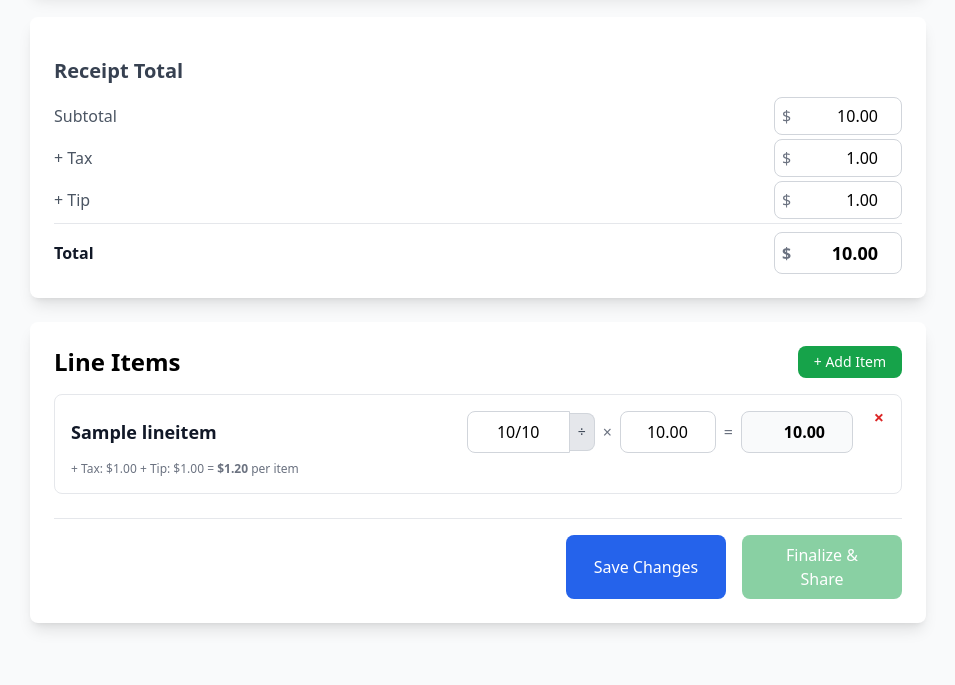
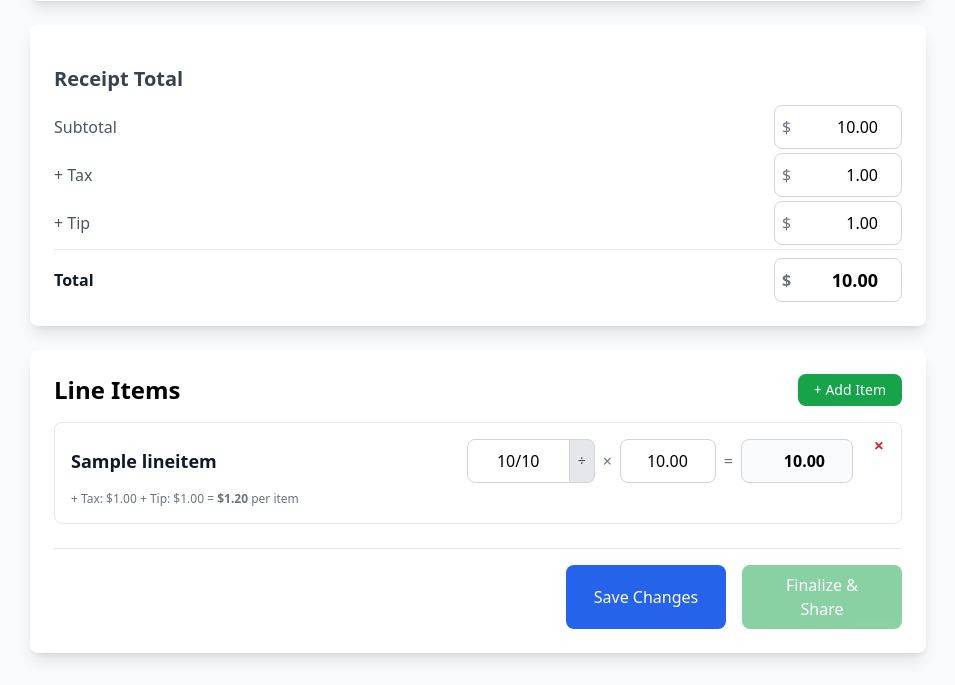
Before and after one commit to kuitang/receipt-splitter, a Django app: template templates/receipts/edit_async.html in a window 1280 px wide. Shown: the part 907-1592 px from the top of the page, without its empty margins (162-1117 px from the left). Before the commit the page ends 1537 px from the top, so only its background shows below. Run offline with Django 5.2, Linux system fonts and the light colour scheme; tables that the repository leaves empty hold one stand-in row (values such as "Sample post"); the template is opened without the code that fills it: values that come from a table or form of the project are taken from there, most other values are stand-ins (such as "Sample title", 1, 10 or a date in 2020); some libraries are stand-ins or nearby versions.

Commit message:
Fix six pre-existing issues: charge-link polling, legacy entities, edit-page tap targets, broken image, favicon, Permissions-Policy
- Venmo charge links no longer vanish after the first status poll: the
  JS participant-row template now mirrors the server-rendered row,
  including the uploader-only charge pill with a single-encoded note
  (same pattern as updateVenmoLink). #view-page-data exposes
  is_uploader/uploader_name; links render only for the uploader and
  never on their own row. 4 new JS tests.
- Data migration 0012 unescapes legacy double-escaped text stored
  before strip_html_tags landed (Receipt.uploader_name/restaurant_name,
  LineItem.name, Claim.claimer_name, ActiveViewer.viewer_name).
  DB-agnostic, rewrites only changed rows, no-op reverse.
- Edit page (plus tip/subdivide/share modals and upload-page inputs)
  brought to the 44px iOS tap-target standard via .tap-target hit-area
  expansion and real h-11 input heights. Also fixes the item-total
  input being squeezed to 18px wide (value invisible) at 390px.
- success_split.png: the illustration was referenced at /media/, which
  is no longer served; recovered it from git history, resized 1024->256
  (3.1MB -> 107KB), moved to static/images/ with {% static %}.
- Favicon: receipt-glyph SVG + multi-size .ico + apple-touch-icon,
  linked in base.html, plus a /favicon.ico redirect to the static asset.
- Removed invalid 'web-share=()' token from the Permissions-Policy
  header (unrecognized by Chromium; the old '=()' allowlist also
  disabled Web Share where recognized).

Co-Authored-By: Claude Fable 5 <noreply@anthropic.com>
Claude-Session: https://claude.ai/code/session_01U2p3Wece4UCgTHHogmUd5V

```diff
--- a/receipt_splitter/urls.py
+++ b/receipt_splitter/urls.py
@@ -15,11 +15,14 @@ Including another URLconf
     2. Add a URL to urlpatterns:  path('blog/', include('blog.urls'))
 """
 from django.contrib import admin
+from django.templatetags.static import static
 from django.urls import path, include
 from django.conf import settings
+from django.views.generic import RedirectView
 
 urlpatterns = [
     path("admin/", admin.site.urls),
+    path("favicon.ico", RedirectView.as_view(url=static("favicon.ico"), permanent=True)),
     path("", include("receipts.urls")),
 ]
 
--- a/receipts/middleware/csp_middleware.py
+++ b/receipts/middleware/csp_middleware.py
@@ -131,7 +131,6 @@ class SimpleStrictCSPMiddleware(MiddlewareMixin):
             "screen-wake-lock=()",   # Prevent screen sleep
             "sync-xhr=()",           # Synchronous XHR (deprecated)
             "usb=()",                # USB devices
-            "web-share=()",          # Web share API
             "xr-spatial-tracking=()" # VR/AR
         ]
         response['Permissions-Policy'] = ", ".join(permissions)
--- a/static/js/template-utils.js
+++ b/static/js/template-utils.js
@@ -225,17 +225,28 @@ window.TemplateUtils = {
      * Create participant entry from template
      * @param {string} name - Participant name
      * @param {number} amount - Amount owed
+     * @param {{href: string, title: string}|null} venmoLink - Venmo charge link
+     *        (uploader-only); the link element is removed when omitted
      * @returns {DocumentFragment|null} The participant entry
      */
-    createParticipantEntry(name, amount) {
+    createParticipantEntry(name, amount, venmoLink = null) {
         const clone = this.cloneTemplate('participant-entry-template');
         if (!clone) return null;
 
         const nameSpan = clone.querySelector('[data-participant-name]');
         const amountSpan = clone.querySelector('[data-participant-amount]');
+        const venmoAnchor = clone.querySelector('[data-participant-venmo-link]');
 
         if (nameSpan) nameSpan.textContent = name;
         if (amountSpan) amountSpan.textContent = `$${amount.toFixed(2)}`;
+        if (venmoAnchor) {
+            if (venmoLink) {
+                venmoAnchor.href = venmoLink.href;
+                venmoAnchor.title = venmoLink.title;
+            } else {
+                venmoAnchor.remove();
+            }
+        }
 
         return clone;
     },
--- a/templates/base.html
+++ b/templates/base.html
@@ -9,6 +9,9 @@
     <script src="https://cdn.tailwindcss.com"></script>
 
     {% load static %}
+    <link rel="icon" href="{% static 'favicon.ico' %}" sizes="48x48">
+    <link rel="icon" href="{% static 'favicon.svg' %}" type="image/svg+xml">
+    <link rel="apple-touch-icon" href="{% static 'apple-touch-icon.png' %}">
     <link rel="stylesheet" href="{% static 'css/styles.css' %}">
 
     {% block extra_head %}{% endblock %}
--- a/templates/receipts/edit_async.html
+++ b/templates/receipts/edit_async.html
@@ -177,7 +177,7 @@
                            id="restaurant_name"
                            value="{{ receipt.restaurant_name|default:'Restaurant Name' }}"
                            placeholder="Restaurant Name"
-                           class="text-3xl font-bold text-gray-900 bg-transparent border-0 p-0 focus:outline-none focus:ring-2 focus:ring-blue-500 focus:rounded-lg focus:px-2 w-full"
+                           class="h-11 text-3xl font-bold text-gray-900 bg-transparent border-0 p-0 focus:outline-none focus:ring-2 focus:ring-blue-500 focus:rounded-lg focus:px-2 w-full"
                            {% if is_processing %}disabled{% endif %}>
                     <p class="text-gray-600 mt-1">Review and edit the extracted receipt data</p>
                 </div>
@@ -233,7 +233,7 @@
                                                id="subtotal"
                                                value="{{ receipt.subtotal|floatformat:2 }}"
                                                step="0.01"
-                                               class="w-32 pl-6 pr-2 py-1.5 border border-gray-300 rounded-lg focus:ring-2 focus:ring-blue-500 text-right tabular-nums font-medium">
+                                               class="w-32 h-11 pl-6 pr-2 border border-gray-300 rounded-lg focus:ring-2 focus:ring-blue-500 text-right tabular-nums font-medium">
                                     </div>
                                 </div>
                                 <div class="flex justify-between items-center">
@@ -244,7 +244,7 @@
                                                id="tax"
                                                value="{{ receipt.tax|floatformat:2 }}"
                                                step="0.01"
-                                               class="w-32 pl-6 pr-2 py-1.5 border border-gray-300 rounded-lg focus:ring-2 focus:ring-blue-500 text-right tabular-nums font-medium">
+                                               class="w-32 h-11 pl-6 pr-2 border border-gray-300 rounded-lg focus:ring-2 focus:ring-blue-500 text-right tabular-nums font-medium">
                                     </div>
                                 </div>
                                 <div class="flex justify-between items-center">
@@ -255,7 +255,7 @@
                                                id="tip"
                                                value="{{ receipt.tip|floatformat:2 }}"
                                                step="0.01"
-                                               class="w-32 pl-6 pr-2 py-1.5 border border-gray-300 rounded-lg focus:ring-2 focus:ring-blue-500 text-right tabular-nums font-medium">
+                                               class="w-32 h-11 pl-6 pr-2 border border-gray-300 rounded-lg focus:ring-2 focus:ring-blue-500 text-right tabular-nums font-medium">
                                     </div>
                                 </div>
                                 <div class="flex justify-between items-center border-t pt-2 mt-2">
@@ -266,7 +266,7 @@
                                                id="total"
                                                value="{{ receipt.total|floatformat:2 }}"
                                                step="0.01"
-                                               class="w-32 pl-6 pr-2 py-1.5 border border-gray-300 rounded-lg focus:ring-2 focus:ring-blue-500 text-right tabular-nums font-bold text-lg">
+                                               class="w-32 h-11 pl-6 pr-2 border border-gray-300 rounded-lg focus:ring-2 focus:ring-blue-500 text-right tabular-nums font-bold text-lg">
                                     </div>
                                 </div>
                             </div>
@@ -278,7 +278,7 @@
             <div class="bg-white rounded-lg shadow-lg p-6">
                 <div class="flex justify-between items-center mb-4">
                     <h2 class="text-2xl font-semibold {% if is_processing %}opacity-50{% endif %}">Line Items</h2>
-                    <button data-action="add-item" class="bg-green-600 text-white px-4 py-1.5 rounded-lg hover:bg-green-700 text-sm font-medium {% if is_processing %}opacity-50 cursor-not-allowed{% endif %}" {% if is_processing %}disabled{% endif %}>
+                    <button data-action="add-item" class="tap-target bg-green-600 text-white px-4 py-1.5 rounded-lg hover:bg-green-700 text-sm font-medium {% if is_processing %}opacity-50 cursor-not-allowed{% endif %}" {% if is_processing %}disabled{% endif %}>
                         + Add Item
                     </button>
                 </div>
@@ -335,7 +335,7 @@
             </div>
         </div>
         {% include 'receipts/partials/copy_link_widget.html' with share_url='' widget_id='share-url' show_qr_code_inline=True %}
-        <button data-action="close-share-modal" class="mt-4 w-full bg-gray-200 text-gray-800 px-6 py-2 rounded-lg hover:bg-gray-300 font-medium">
+        <button data-action="close-share-modal" class="tap-target mt-4 w-full bg-gray-200 text-gray-800 px-6 py-2 rounded-lg hover:bg-gray-300 font-medium">
             Close
         </button>
     </div>
--- a/templates/receipts/index.html
+++ b/templates/receipts/index.html
@@ -71,7 +71,7 @@
                        required
                        minlength="2"
                        maxlength="50"
-                       class="w-full px-4 py-2 border border-gray-300 rounded-lg focus:ring-2 focus:ring-blue-500 focus:border-transparent"
+                       class="w-full h-11 px-4 border border-gray-300 rounded-lg focus:ring-2 focus:ring-blue-500 focus:border-transparent"
                        placeholder="Enter your name">
             </div>
 
@@ -80,7 +80,7 @@
                        name="venmo_username"
                        id="venmo_username"
                        maxlength="31"
-                       class="w-full px-4 py-2 border border-gray-300 rounded-lg focus:ring-2 focus:ring-blue-500 focus:border-transparent"
+                       class="w-full h-11 px-4 border border-gray-300 rounded-lg focus:ring-2 focus:ring-blue-500 focus:border-transparent"
                        placeholder="Venmo username (optional)">
                 <p id="venmo-error" class="text-sm text-red-600 mt-1 hidden"></p>
             </div>
--- a/templates/receipts/partials/item_row_editable.html
+++ b/templates/receipts/partials/item_row_editable.html
@@ -8,29 +8,29 @@ Context: item (LineItem object, optional), container_class (optional)
     <input type="hidden" class="item-quantity-denominator" value="{% if item %}{{ item.quantity_denominator }}{% else %}1{% endif %}">
     <div class="flex-1 border rounded-lg p-4 relative">
         <!-- Delete button: inside box (top-right) -->
-        <button data-action="remove-item" class="absolute top-2 right-2 text-red-600 hover:text-red-800 p-1 hover:bg-red-50 rounded-lg transition-colors">
+        <button data-action="remove-item" class="tap-target absolute top-2 right-2 text-red-600 hover:text-red-800 p-1 hover:bg-red-50 rounded-lg transition-colors">
             <div class="w-5 h-5 flex items-center justify-center text-lg font-bold">×</div>
         </button>
 
         <!-- Mobile: stack name on top, quantity/price below -->
         <!-- Desktop: keep original single-line layout -->
-        <div class="flex flex-col sm:flex-row sm:gap-2 sm:items-center pr-8">
-            <div class="flex-1 mb-2 sm:mb-0">
+        <div class="flex flex-col sm:flex-row sm:gap-2 sm:items-center sm:pr-8">
+            <div class="flex-1 mb-2 sm:mb-0 pr-8 sm:pr-0">
                 <input type="text"
                        value="{% if item %}{{ item.name|escape }}{% endif %}"
                        placeholder="Item name"
-                       class="item-name font-semibold text-lg text-gray-900 bg-transparent border-0 p-0 focus:bg-white focus:border focus:border-blue-500 focus:rounded-lg focus:px-3 focus:py-2 hover:bg-gray-50 hover:rounded-lg hover:px-3 hover:py-2 transition-all duration-200 outline-none w-full"
+                       class="item-name h-11 font-semibold text-lg text-gray-900 bg-transparent border-0 p-0 focus:bg-white focus:border focus:border-blue-500 focus:rounded-lg focus:px-3 hover:bg-gray-50 hover:rounded-lg hover:px-3 transition-all duration-200 outline-none w-full"
                        style="cursor: text;">
             </div>
             <!-- Mobile: Put quantity/price on same line below name -->
             <div class="flex gap-2 items-center">
-                <div class="w-24 sm:w-32 flex items-center">
+                <div class="w-20 sm:w-32 flex items-center">
                     <input type="text"
                            value="{% if item %}{{ item.quantity_numerator }}{% if item.quantity_denominator != 1 %}/{{ item.quantity_denominator }}{% endif %}{% else %}1{% endif %}"
                            placeholder="Qt"
-                           class="item-quantity w-1/2 flex-grow px-1 sm:px-2 py-2 border border-gray-300 rounded-l-lg text-base focus:ring-2 focus:ring-blue-500 text-center tabular-nums"
+                           class="item-quantity w-1/2 flex-grow h-11 px-1 sm:px-2 border border-gray-300 rounded-l-lg text-base focus:ring-2 focus:ring-blue-500 text-center tabular-nums"
                            readonly>
-                    <button data-action="subdivide-item" class="bg-gray-200 text-gray-700 px-2 py-2 border-t border-b border-r border-gray-300 rounded-r-lg hover:bg-gray-300 text-sm font-medium">÷</button>
+                    <button data-action="subdivide-item" class="tap-target h-11 bg-gray-200 text-gray-700 px-2 border-t border-b border-r border-gray-300 rounded-r-lg hover:bg-gray-300 text-sm font-medium">÷</button>
                 </div>
                 <span class="text-gray-500 font-medium">×</span>
                 <div class="w-20 sm:w-24">
@@ -38,7 +38,7 @@ Context: item (LineItem object, optional), container_class (optional)
                            value="{% if item %}{{ item.unit_price|floatformat:2 }}{% endif %}"
                            step="0.01"
                            placeholder="Price"
-                           class="item-price w-full px-2 sm:px-3 py-2 border border-gray-300 rounded-lg text-base focus:ring-2 focus:ring-blue-500 text-right tabular-nums">
+                           class="item-price w-full h-11 px-2 sm:px-3 border border-gray-300 rounded-lg text-base focus:ring-2 focus:ring-blue-500 text-right tabular-nums">
                 </div>
                 <span class="text-gray-500 font-medium">=</span>
                 <div class="flex-1 sm:w-28">
@@ -46,7 +46,7 @@ Context: item (LineItem object, optional), container_class (optional)
                            value="{% if item %}{{ item.total_price|floatformat:2 }}{% endif %}"
                            step="0.01"
                            placeholder="Total"
-                           class="item-total w-full px-2 sm:px-3 py-2 border border-gray-300 rounded-lg text-base font-semibold focus:ring-2 focus:ring-blue-500 text-right tabular-nums bg-gray-50"
+                           class="item-total w-full h-11 px-2 sm:px-3 border border-gray-300 rounded-lg text-base font-semibold focus:ring-2 focus:ring-blue-500 text-right tabular-nums bg-gray-50"
                            readonly>
                 </div>
             </div>
--- a/templates/receipts/partials/js_templates.html
+++ b/templates/receipts/partials/js_templates.html
@@ -17,13 +17,13 @@ These are hidden on page load and cloned by JavaScript when needed.
             <input type="number"
                    min="1"
                    max="99"
-                   class="subdivide-input w-full px-3 py-2 border border-gray-300 rounded-lg text-center tabular-nums"
+                   class="subdivide-input w-full h-11 px-3 border border-gray-300 rounded-lg text-center tabular-nums"
                    placeholder="Enter number of people">
             <div class="mt-4 flex justify-end space-x-2">
-                <button data-action="cancel-subdivide" class="bg-gray-200 text-gray-800 px-4 py-2 rounded-lg hover:bg-gray-300 font-medium">
+                <button data-action="cancel-subdivide" class="tap-target bg-gray-200 text-gray-800 px-4 py-2 rounded-lg hover:bg-gray-300 font-medium">
                     Cancel
                 </button>
-                <button data-action="apply-subdivide" class="bg-blue-600 text-white px-4 py-2 rounded-lg hover:bg-blue-700 font-medium">
+                <button data-action="apply-subdivide" class="tap-target bg-blue-600 text-white px-4 py-2 rounded-lg hover:bg-blue-700 font-medium">
                     Apply
                 </button>
             </div>
@@ -88,12 +88,12 @@ These are hidden on page load and cloned by JavaScript when needed.
                 <div class="flex justify-between items-center">
                     <p class="font-semibold text-gray-700">Tip</p>
                     <div class="flex items-center space-x-2">
-                        <input type="number" data-input="tip-value" placeholder="0" class="w-20 p-2 border border-gray-300 rounded-lg text-right">
+                        <input type="number" data-input="tip-value" placeholder="0" class="w-20 h-11 px-2 border border-gray-300 rounded-lg text-right">
                         <div class="flex">
-                            <button data-action="set-tip-type" data-type="percentage" class="px-4 py-3 border border-gray-300 rounded-l-lg bg-gray-200">
+                            <button data-action="set-tip-type" data-type="percentage" class="tap-target px-4 py-3 border border-gray-300 rounded-l-lg bg-gray-200">
                                 %
                             </button>
-                            <button data-action="set-tip-type" data-type="dollar" class="px-4 py-3 border-t border-b border-r border-gray-300 rounded-r-lg">
+                            <button data-action="set-tip-type" data-type="dollar" class="tap-target px-4 py-3 border-t border-b border-r border-gray-300 rounded-r-lg">
                                 $
                             </button>
                         </div>
@@ -105,11 +105,11 @@ These are hidden on page load and cloned by JavaScript when needed.
             <div data-show-for="percentage" class="mt-4 hidden">
                  <p class="font-semibold text-gray-700 mb-2">Calculate tip on:</p>
                 <div class="flex items-center space-x-4">
-                    <label class="flex items-center">
+                    <label class="tap-target flex items-center">
                         <input type="radio" name="tip-basis" value="pre-tax" checked class="form-radio">
                         <span class="ml-2">Pre-tax subtotal</span>
                     </label>
-                    <label class="flex items-center">
+                    <label class="tap-target flex items-center">
                         <input type="radio" name="tip-basis" value="post-tax" class="form-radio">
                         <span class="ml-2">Total with tax</span>
                     </label>
--- a/templates/receipts/partials/participant_entry.html
+++ b/templates/receipts/partials/participant_entry.html
@@ -9,6 +9,12 @@ Context: name, amount (for templates), or data attributes (for JS templates)
         <span class="font-medium tabular-nums">${{ amount|floatformat:2 }}</span>
     {% else %}
         <span class="text-gray-700" data-participant-name></span>
-        <span class="font-medium tabular-nums" data-participant-amount></span>
+        <div class="flex items-center gap-2">
+            <span class="font-medium tabular-nums" data-participant-amount></span>
+            <a data-participant-venmo-link
+               target="_blank"
+               rel="noopener noreferrer"
+               class="tap-target text-xs px-3 py-1.5 bg-[#008CFF] text-white rounded font-medium hover:bg-[#0070CC] transition-colors">Venmo</a>
+        </div>
     {% endif %}
 </div>
--- a/templates/receipts/view.html
+++ b/templates/receipts/view.html
@@ -1,4 +1,5 @@
 {% extends "base.html" %}
+{% load static %}
 
 {% block title %}{{ receipt.restaurant_name }} - Receipt{% endblock %}
 
@@ -45,7 +46,7 @@
     <!-- Success Image if all items are claimed -->
     {% if total_unclaimed == 0 and participant_totals %}
     <div class="mb-4 text-center">
-        <img src="/media/sample_images/success_split.png"
+        <img src="{% static 'images/success_split.png' %}"
              alt="Successfully split the bill"
              class="w-32 h-32 mx-auto object-contain rounded-lg">
         <p class="text-green-600 font-semibold mt-2 text-sm">🎉 All items have been claimed!</p>
@@ -195,9 +196,10 @@
      data-receipt-id="{{ receipt.id }}"
      data-venmo-username="{{ receipt.venmo_username }}"
      data-restaurant-name="{{ receipt.restaurant_name }}"
+     data-is-uploader="{{ is_uploader|yesno:'true,false' }}"
+     data-uploader-name="{{ receipt.uploader_name }}"
      style="display: none;">
 </div>
-{% load static %}
 <script src="https://cdn.jsdelivr.net/npm/qrcode/build/qrcode.min.js"
         integrity="sha384-HGmnkDZJy7mRkoARekrrj0VjEFSh9a0Z8qxGri/kTTAJkgR8hqD1lHsYSh3JdzRi"
         crossorigin="anonymous"></script>
```
Also changed, not shown: static/js/view-page.js (+21 -1 lines), test/js/view-page.spec.js (+78 -0 lines), receipts/migrations/0012_unescape_legacy_html_entities.py (added), static/apple-touch-icon.png (added), static/favicon.ico (added), static/favicon.svg (added), static/images/success_split.png (added).
